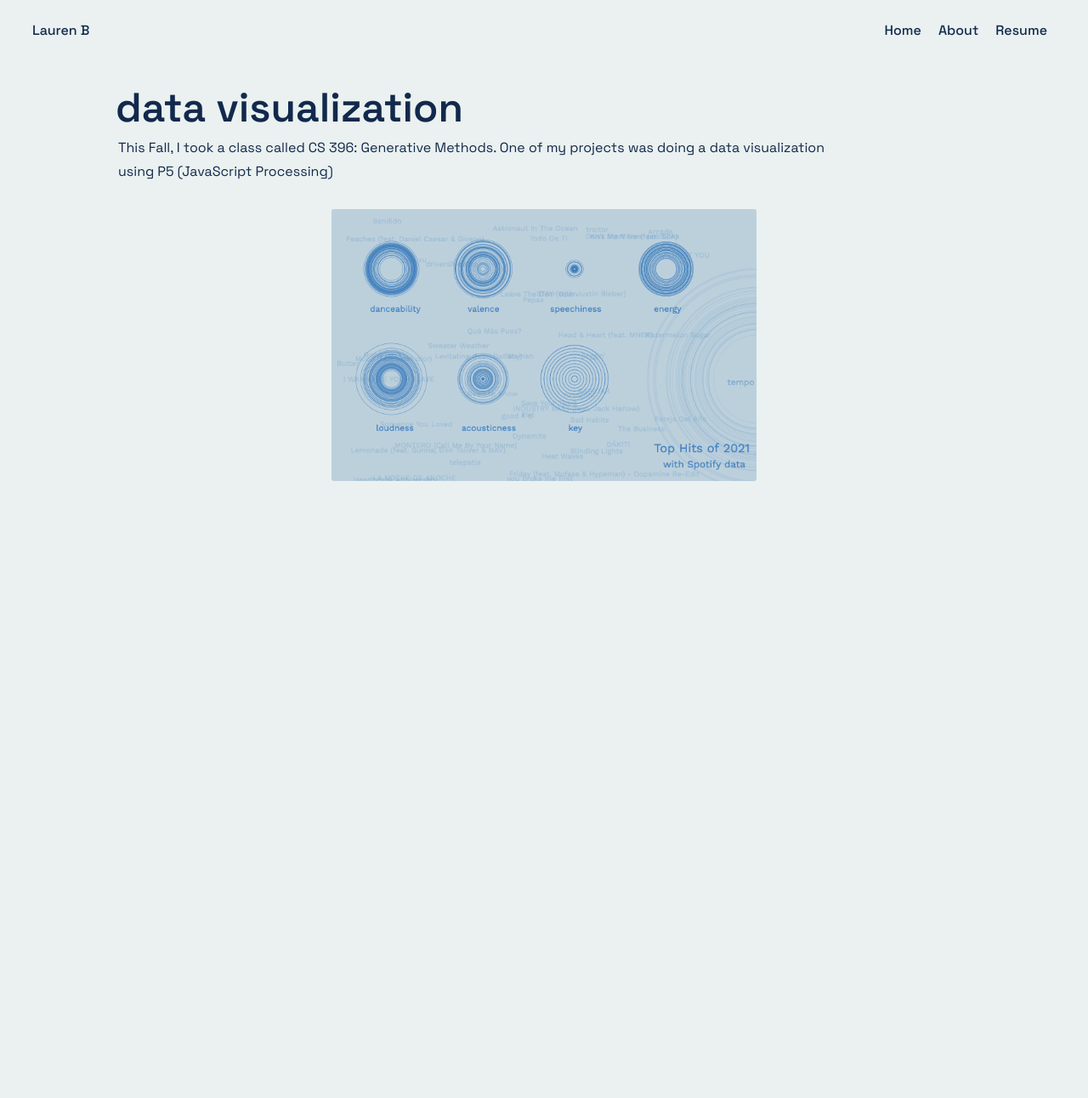
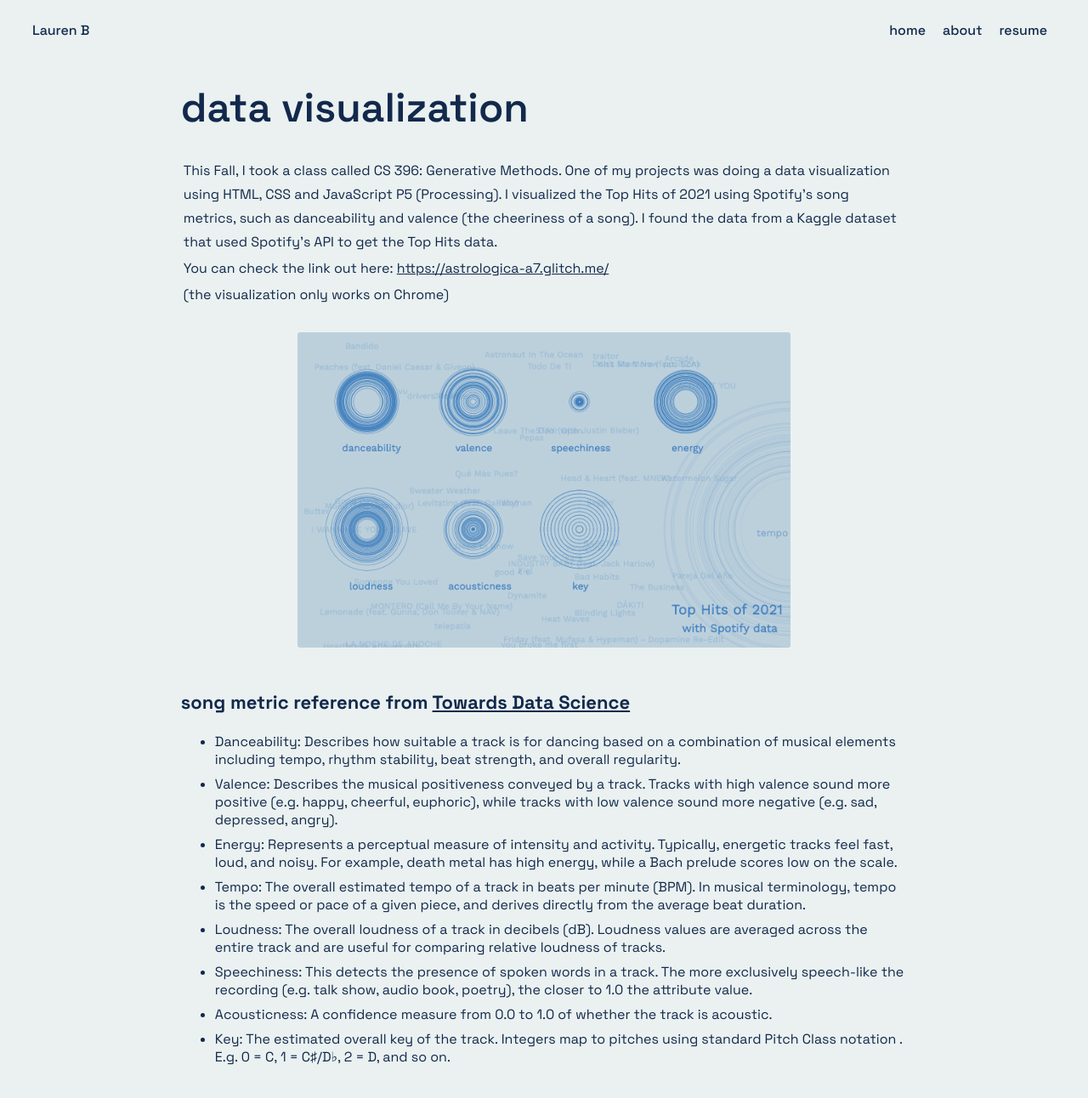
Before and after one commit to lbichelmeir/CS330-portfolio, a plain HTML site: page project1.html in a window 1280 px wide. Shown: the whole page at 85% size. Before the commit the page ends 800 px from the top, so only its background shows below. Drawn offline with Linux system fonts and the light colour scheme.

Commit message:
updated with more project and about me information

```diff
--- a/project1.html
+++ b/project1.html
@@ -19,21 +19,40 @@
                 </div>
                 <div class="nav-links">
                     <ul>
-                        <li><a href="index.html">Home</a></li>
-                        <li><a href="about.html">About</a></li>
-                        <li><a href="https://drive.google.com/file/d/1pgiWrRpCwjQh5kQ0mdJ6p_UlR_WlyfGT/view" target="_blank">Resume</a></li>
+                        <li><a href="index.html">home</a></li>
+                        <li><a href="about.html">about</a></li>
+                        <li><a href="https://drive.google.com/file/d/1pgiWrRpCwjQh5kQ0mdJ6p_UlR_WlyfGT/view" target="_blank">resume</a></li>
                     </ul>
                 </div>
             </div>
         </nav>
        <main>
-        <h1> data visualization </h1>
-        <div class="project-body">
-        <p class="project-p">This Fall, I took a class called CS 396: Generative Methods. One of my projects was doing a data visualization using P5 (JavaScript Processing)</p>
-        </div>
+        <h1 class="page-header"> data visualization </h1>
+        <div>
+        <p>This Fall, I took a class called CS 396: Generative Methods.
+            One of my projects was doing a data visualization using HTML, CSS and JavaScript P5 (Processing).
+            I visualized the Top Hits of 2021 using Spotify's song metrics, such as danceability and valence (the cheeriness of a song).
+            I found the data from a Kaggle dataset that used Spotify's API to get the Top Hits data.</p>
+        <p> You can check the link out here: <a href="https://astrologica-a7.glitch.me/" target="_blank">https://astrologica-a7.glitch.me/</a> </p>
+        <p>(the visualization only works on Chrome)</p>
+    </div>
         <div>
         <img src="dataviz.png" alt="Data Visualization of Spotify Song Data" class="project-img">
-    </div>
+     </div>
+     <div>
+        <h3 class="subheader">song metric reference from <a href="https://towardsdatascience.com/what-makes-a-song-likeable-dbfdb7abe404" aria-label="Read more about Spotify Song Metrics" target="_blank">Towards Data Science</a></h3>
+        <ul>
+            <li>Danceability: Describes how suitable a track is for dancing based on a combination of musical elements including tempo, rhythm stability, beat strength, and overall regularity.</li>
+            <li>Valence: Describes the musical positiveness conveyed by a track. Tracks with high valence sound more positive (e.g. happy, cheerful, euphoric), while tracks with low valence sound more negative (e.g. sad, depressed, angry).</li>
+            <li>Energy: Represents a perceptual measure of intensity and activity. Typically, energetic tracks feel fast, loud, and noisy. For example, death metal has high energy, while a Bach prelude scores low on the scale.</li>
+            <li>Tempo: The overall estimated tempo of a track in beats per minute (BPM). In musical terminology, tempo is the speed or pace of a given piece, and derives directly from the average beat duration.</li>
+            <li>Loudness: The overall loudness of a track in decibels (dB). Loudness values are averaged across the entire track and are useful for comparing relative loudness of tracks.</li>
+            <li>Speechiness: This detects the presence of spoken words in a track. The more exclusively speech-like the recording (e.g. talk show, audio book, poetry), the closer to 1.0 the attribute value.</li>
+            <li>Acousticness: A confidence measure from 0.0 to 1.0 of whether the track is acoustic.</li>
+            <li>Key: The estimated overall key of the track. Integers map to pitches using standard Pitch Class notation . E.g. 0 = C, 1 = C♯/D♭, 2 = D, and so on.</li>
+        </ul>
+
+     </div>
        </main>
     </body>
 </html>
--- a/style.css
+++ b/style.css
@@ -5,6 +5,13 @@ html {
 }
 p {
     line-height: 28px;
+}
+a {
+    color: #12294C;
+}
+li {
+    margin-bottom: 8px;
+
 }
 
 /* NAV BAR */
@@ -34,8 +41,9 @@ p {
     border-bottom: 4px solid #7c94ad;
 }
 
+/* PAGE HEADING STYLES */
 main {
-    margin: 50px 8em;
+    margin: 50px 16vw;
 }
 
 main h1 {
@@ -43,9 +51,16 @@ main h1 {
     font-weight: 600;
     margin: 0;
     padding: 0;
-    /* margin-left: 20px; */
 }
 
+.page-header {
+    margin-bottom: 30px;
+}
+
+.subheader {
+    font-size: 22px;
+    margin-top: 50px;
+}
 
 
 
@@ -56,7 +71,7 @@ main h1 {
     justify-content: space-around;
     /* margin: 50px 5em; */
     margin: 50px auto;
-    max-width: 800px;
+    max-width: 1000px;
 }
 .projects-div h2, p {
     margin: 3px;
@@ -68,6 +83,10 @@ main h1 {
 
 .project {
     margin: 0 12px;
+}
+.project p {
+    font-size: 14px;
+    margin-bottom: 30px;
 }
 .project img {
     width: 320px;
@@ -82,23 +101,12 @@ main h1 {
 
 }
 
+/* PROJECT 1 */
+
 .project-img {
     display: block;
-    width: 60vw;
-    max-width: 500px;
+    width: 70vw;
+    max-width: 580px;
     margin: 30px auto;
-    /* align-items: center; */
     border-radius: 3px;
-    /* margin-top: 10px; */
 }
-
-.project-body {
-    width: 75vw;
-    max-width: 850px;
-
-}
-
-
-.about-header {
-    margin-bottom: 30px;
-}
```
Also changed, not shown: about.html (+17 -7 lines), index.html (+8 -8 lines), project2.png (added).
